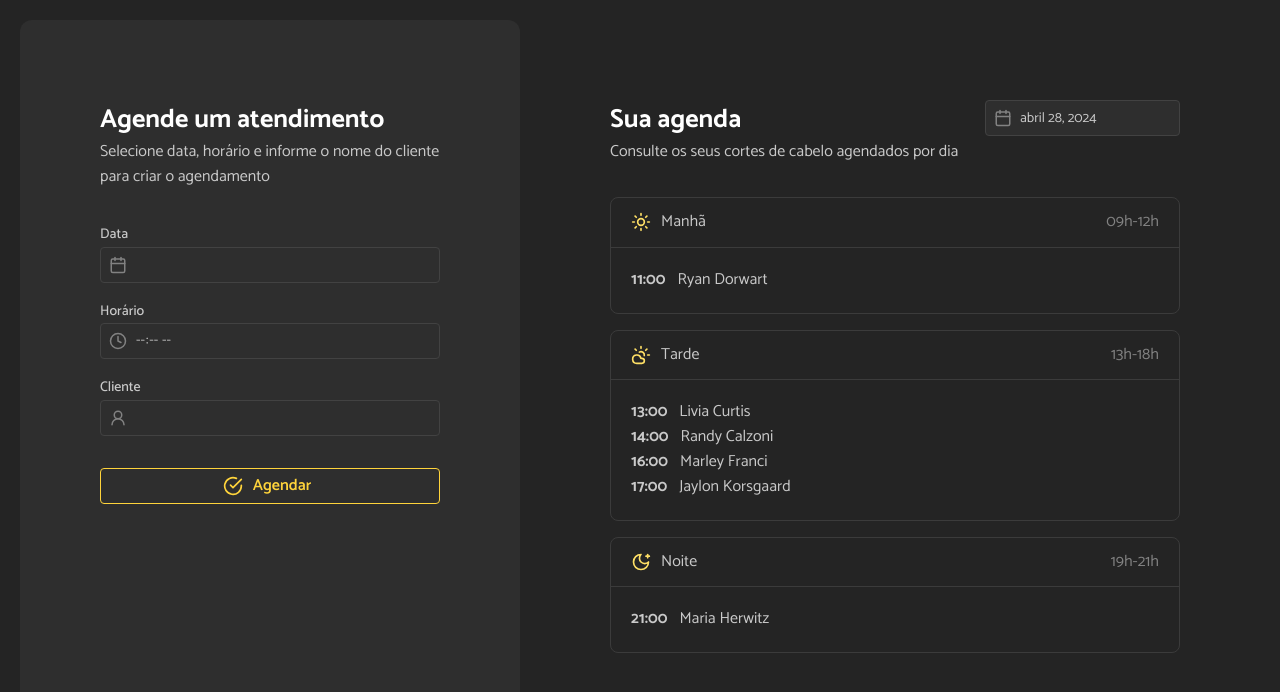
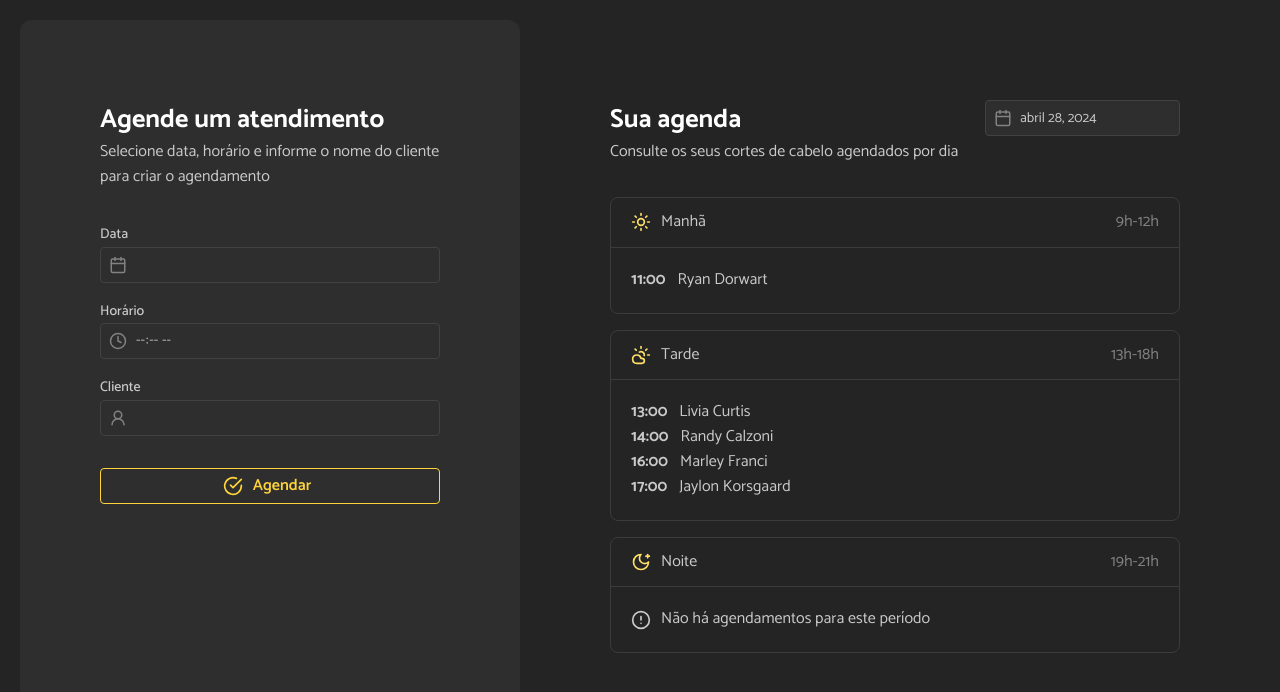
Before and after one commit to ClodoaldoDantas/schedules-app-web, a React (Vite) app: page / in a window 1280 px wide. Shown: the top 692 px of the page. Built offline with nearby package versions, Linux system fonts and the light colour scheme.

Commit message:
feat: add ScheduleCard component and styles

```diff
--- /dev/null
+++ b/src/components/schedule-card/index.tsx
@@ -0,0 +1,51 @@
+import { ReactNode } from 'react'
+import { Box, Flex, Text } from '@mantine/core'
+import styles from './styles.module.css'
+import { AlertCircle } from 'lucide-react'
+
+interface ScheduleCardProps {
+  title: string
+  period: string
+  icon: ReactNode
+  data: {
+    time: string
+    client: string
+  }[]
+}
+
+export function ScheduleCard({ title, period, icon, data }: ScheduleCardProps) {
+  return (
+    <Box className={styles.card}>
+      <Flex
+        align="center"
+        justify="space-between"
+        py={12}
+        px={20}
+        className={styles.cardHeader}
+      >
+        <Flex align="center" gap="xs">
+          {icon}
+          <Text component="span">{title}</Text>
+        </Flex>
+
+        <Text component="span">{period}</Text>
+      </Flex>
+
+      <Box p={20}>
+        {data.length === 0 && (
+          <Flex align="center" gap="xs">
+            <AlertCircle size={20} />
+            <Text>Não há agendamentos para este período</Text>
+          </Flex>
+        )}
+
+        {data.map((item) => (
+          <Flex align="center" gap="sm">
+            <Text fw={700}>{item.time}</Text>
+            <Text>{item.client}</Text>
+          </Flex>
+        ))}
+      </Box>
+    </Box>
+  )
+}
--- a/src/components/schedules-list/index.tsx
+++ b/src/components/schedules-list/index.tsx
@@ -1,8 +1,7 @@
 import { Box, Flex, Stack, Text } from '@mantine/core'
 import { DateInput } from '@mantine/dates'
 import { Calendar, CloudSun, MoonStar, Sun } from 'lucide-react'
-
-import styles from './styles.module.css'
+import { ScheduleCard } from '../schedule-card'
 
 export function SchedulesList() {
   return (
@@ -30,92 +29,31 @@ export function SchedulesList() {
       </Flex>
 
       <Stack gap="md">
-        <Box className={styles.card}>
-          <Flex
-            align="center"
-            justify="space-between"
-            py={12}
-            px={20}
-            className={styles.cardHeader}
-          >
-            <Flex align="center" gap="xs">
-              <Sun size={20} />
-              <Text component="span">Manhã</Text>
-            </Flex>
+        <ScheduleCard
+          title="Manhã"
+          period="9h-12h"
+          icon={<Sun size={20} />}
+          data={[{ time: '11:00', client: 'Ryan Dorwart' }]}
+        />
 
-            <Text component="span">09h-12h</Text>
-          </Flex>
+        <ScheduleCard
+          title="Tarde"
+          period="13h-18h"
+          icon={<CloudSun size={20} />}
+          data={[
+            { time: '13:00', client: 'Livia Curtis' },
+            { time: '14:00', client: 'Randy Calzoni' },
+            { time: '16:00', client: 'Marley Franci' },
+            { time: '17:00', client: 'Jaylon Korsgaard' },
+          ]}
+        />
 
-          <Box p={20}>
-            <Flex align="center" gap="sm">
-              <Text fw={700}>11:00</Text>
-              <Text>Ryan Dorwart</Text>
-            </Flex>
-          </Box>
-        </Box>
-
-        <Box className={styles.card}>
-          <Flex
-            align="center"
-            justify="space-between"
-            py={12}
-            px={20}
-            className={styles.cardHeader}
-          >
-            <Flex align="center" gap="xs">
-              <CloudSun size={20} />
-              <Text component="span">Tarde</Text>
-            </Flex>
-
-            <Text component="span">13h-18h</Text>
-          </Flex>
-
-          <Box p={20}>
-            <Flex align="center" gap="sm">
-              <Text fw={700}>13:00</Text>
-              <Text>Livia Curtis</Text>
-            </Flex>
-
-            <Flex align="center" gap="sm">
-              <Text fw={700}>14:00</Text>
-              <Text>Randy Calzoni</Text>
-            </Flex>
-
-            <Flex align="center" gap="sm">
-              <Text fw={700}>16:00</Text>
-              <Text>Marley Franci</Text>
-            </Flex>
-
-            <Flex align="center" gap="sm">
-              <Text fw={700}>17:00</Text>
-              <Text>Jaylon Korsgaard</Text>
-            </Flex>
-          </Box>
-        </Box>
-
-        <Box className={styles.card}>
-          <Flex
-            align="center"
-            justify="space-between"
-            py={12}
-            px={20}
-            className={styles.cardHeader}
-          >
-            <Flex align="center" gap="xs">
-              <MoonStar size={20} />
-              <Text component="span">Noite</Text>
-            </Flex>
-
-            <Text component="span">19h-21h</Text>
-          </Flex>
-
-          <Box p={20}>
-            <Flex align="center" gap="sm">
-              <Text fw={700}>21:00</Text>
-              <Text>Maria Herwitz</Text>
-            </Flex>
-          </Box>
-        </Box>
+        <ScheduleCard
+          title="Noite"
+          period="19h-21h"
+          icon={<MoonStar size={20} />}
+          data={[]}
+        />
       </Stack>
     </>
   )
--- a/src/pages/home/index.tsx
+++ b/src/pages/home/index.tsx
@@ -1,4 +1,4 @@
-import { Flex, Box } from '@mantine/core'
+import { Flex, Box, Container } from '@mantine/core'
 import { SchedulingForm } from '../../components/scheduling-form'
 import { SchedulesList } from '../../components/schedules-list'
 import styles from './styles.module.css'
@@ -10,9 +10,9 @@ export function Home() {
         <SchedulingForm />
       </Box>
 
-      <Box component="main" p={80} flex={1}>
+      <Container size="xl" component="main" p={80} flex={1}>
         <SchedulesList />
-      </Box>
+      </Container>
     </Flex>
   )
 }
```
Also changed, not shown: src/components/schedule-card/styles.module.css (renamed from src/components/schedules-list/styles.module.css).
